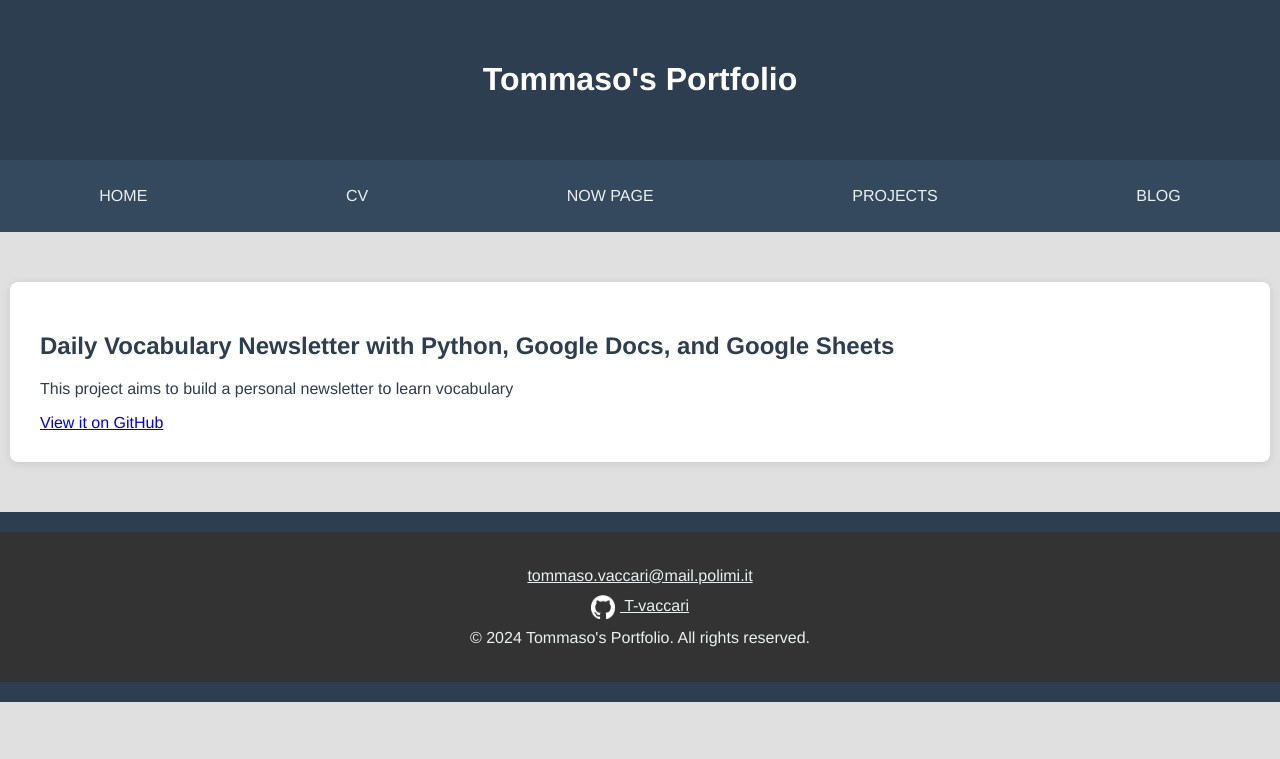
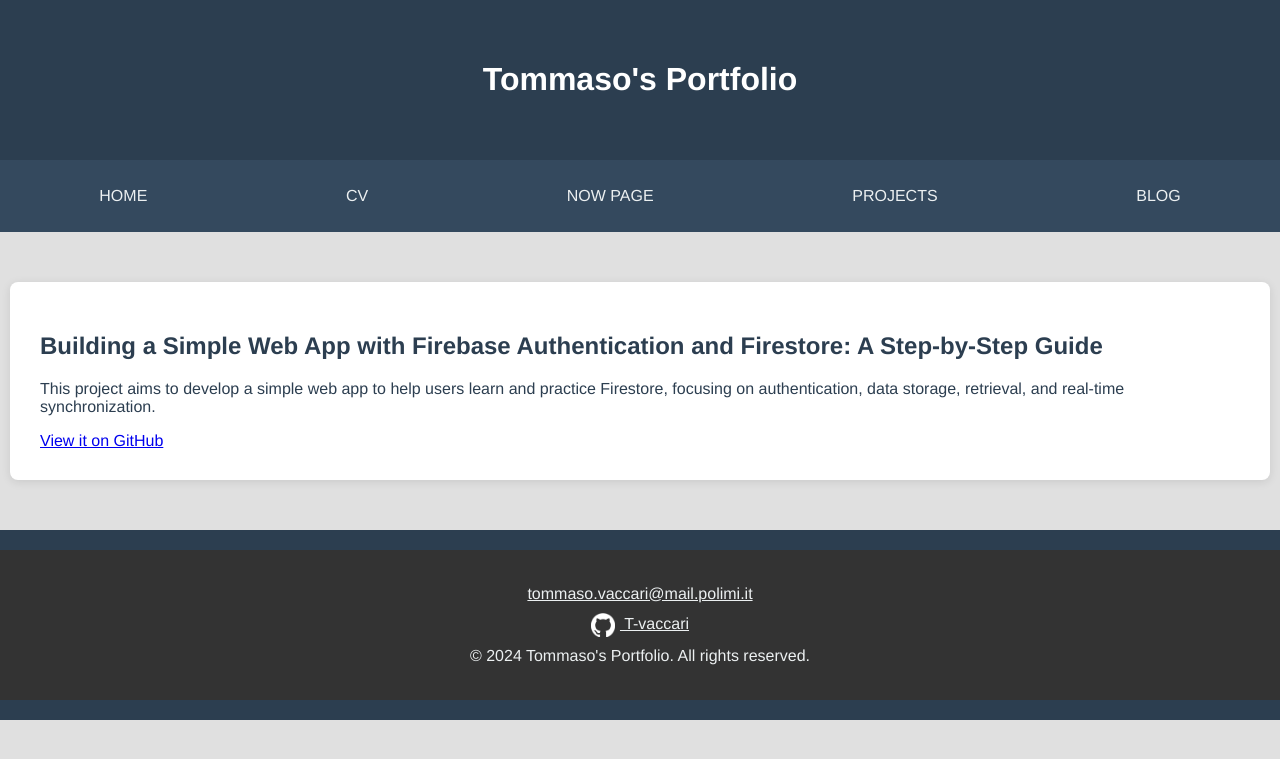
Before and after one commit to T-vaccari/T-vaccari.github.io, a Jekyll site: the page built from _projects/eisenhower-matrix.md, in a window 1280 px wide. Shown: the top 759 px of the page. Built offline with Jekyll 4.4.1, drawn with Linux system fonts in a browser that asks for light colours.

Commit message:
Fixed erro

```diff
--- a/_projects/eisenhower-matrix.md
+++ b/_projects/eisenhower-matrix.md
@@ -1,6 +1,6 @@
 ---
-title: Daily Vocabulary Newsletter with Python, Google Docs, and Google Sheets
-description: This project aims to build a personal newsletter to learn vocabulary
+title: "Building a Simple Web App with Firebase Authentication and Firestore: A Step-by-Step Guide"
+description: This project aims to develop a simple web app to help users learn and practice Firestore, focusing on authentication, data storage, retrieval, and real-time synchronization.
 link: https://eisenhower-matrix.tommasovaccari.com
 layout: project
 ---
```
Also changed, not shown: _posts/2024-08-28-Eisenhower_Matrix.md (renamed from _posts/2024-08-28-Eisenhowe_Matrix.md).
